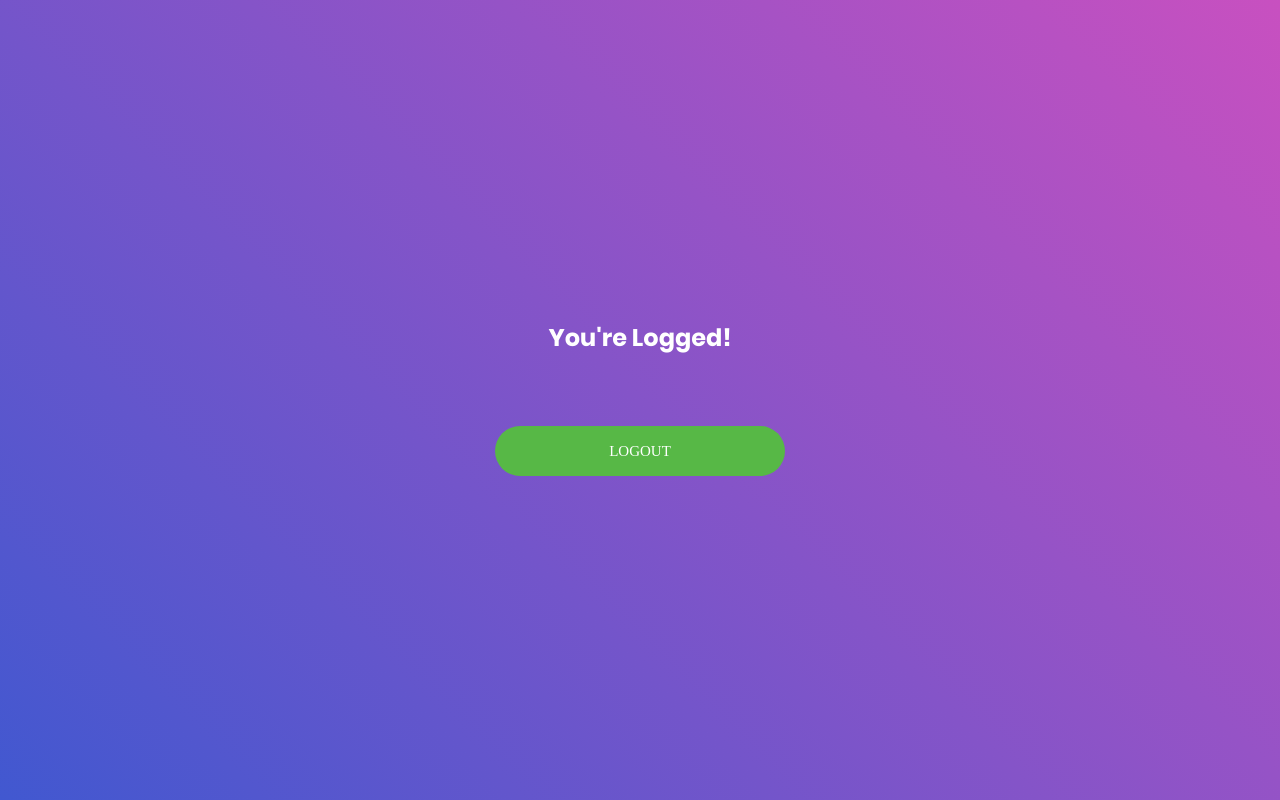
After one commit to juniorrestituyo/user-auth-system, a Django app: template templates/logged.html in a window 1280 px wide. The commit adds this page. Run offline with Django 4.2, Linux system fonts and the light colour scheme; the template is opened without the code that fills it, so the values that code supplies are empty; some libraries are stand-ins or nearby versions; some web fonts are replaced.

Commit message:
finalized login and logout

```diff
--- /dev/null
+++ b/templates/logged.html
@@ -0,0 +1,57 @@
+<!DOCTYPE html>
+{% load static %}
+<html lang="en">
+<head>
+	<title>Login Page</title>
+	<meta charset="UTF-8">
+	<meta name="viewport" content="width=device-width, initial-scale=1">
+
+	<link rel="icon" href="{% static '/images/icons/favicon.ico' %}"/>
+	<link rel="stylesheet" href="{% static 'styles/vendor/bootstrap/css/bootstrap.min.css' %}">
+	<link rel="stylesheet" href="{% static 'styles/fonts/font-awesome-4.7.0/css/font-awesome.min.css' %}">
+	<link rel="stylesheet" href="{% static 'styles/vendor/animate/animate.css' %}">
+	<link rel="stylesheet" href="{% static 'styles/vendor/css-hamburgers/hamburgers.min.css' %}">
+	<link rel="stylesheet" href="{% static 'styles/vendor/select2/select2.min.css' %}">
+
+	<link rel="stylesheet" href="{% static 'styles/util.css' %}">
+	<link rel="stylesheet" href="{% static 'styles/main.css' %}">
+
+</head>
+<body>
+
+	<div class="limiter">
+		<div class="container-login100">
+
+				<div class="login100-form">
+					<span class="login100-form-title" style="color: #fff;">
+						You're Logged!
+					</span>
+
+					<form action="{% url 'logout' %}">
+					<div class="container-login100-form-btn">
+						<button class="login100-form-btn">
+							LogOut
+						</button>
+					</div>
+					</form>
+				</div>
+		</div>
+	</div>
+
+
+
+
+	<script src="{% static 'styles/vendor/jquery/jquery-3.2.1.min.js' %}"></script>
+	<script src="{% static 'styles/vendor/bootstrap/js/popper.js' %}"></script>
+	<script src="{% static 'styles/vendor/bootstrap/js/bootstrap.min.js' %}"></script>
+	<script src="{% static 'styles/vendor/select2/select2.min.js' %}"></script>
+	<script src="{% static 'styles/vendor/tilt/tilt.jquery.min.js' %}"></script>
+	<script >
+		$('.js-tilt').tilt({
+			scale: 1.1
+		})
+	</script>
+	<script src="{% static 'js/main.js' %}"></script>
+
+</body>
+</html>
--- a/user/views.py
+++ b/user/views.py
@@ -38,10 +38,7 @@ def logoutUser(request):
 
 
 def logged(request):
-    page = 'logged'
-
-    context = {'page': page}
-    return render(request, 'index.html', context)
+    return render(request, 'logged.html')
 
 
 def signup(request):
```
Also changed, not shown: templates/index.html (+0 -14 lines), db.sqlite3.
